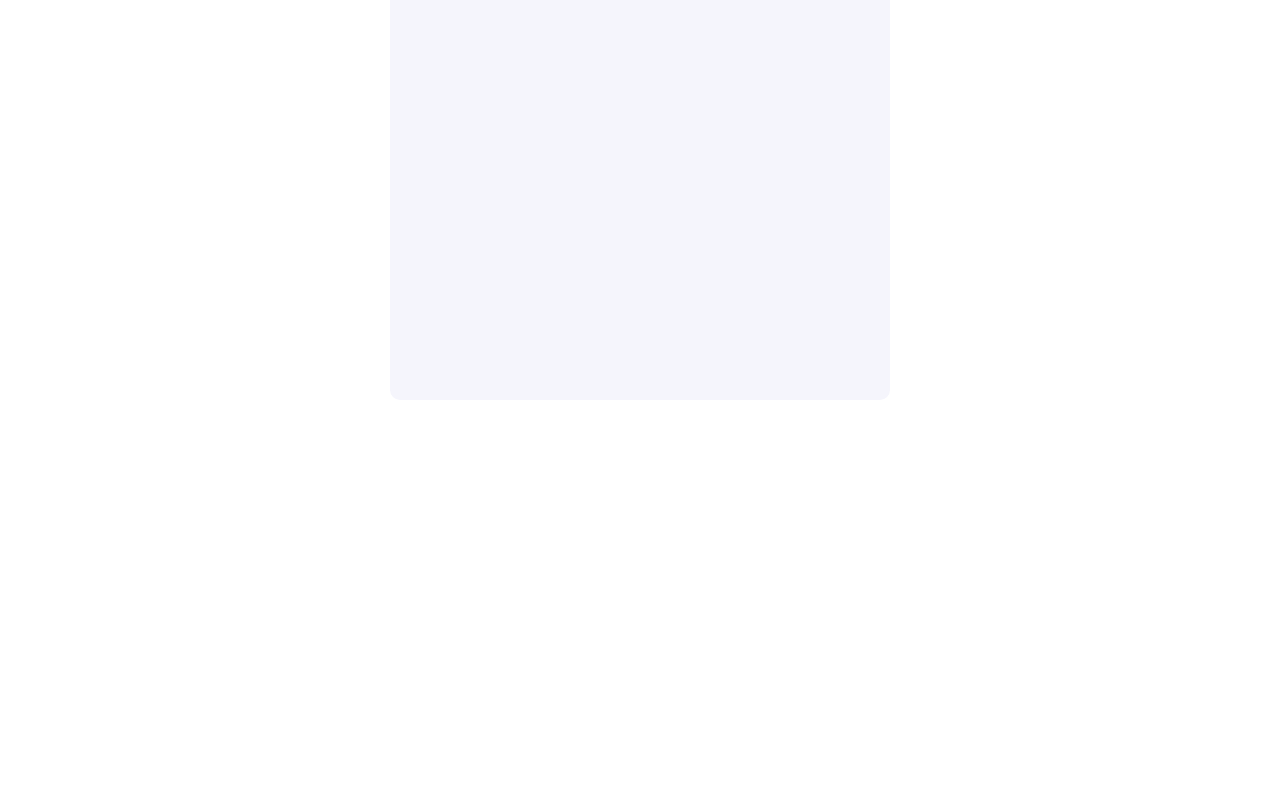
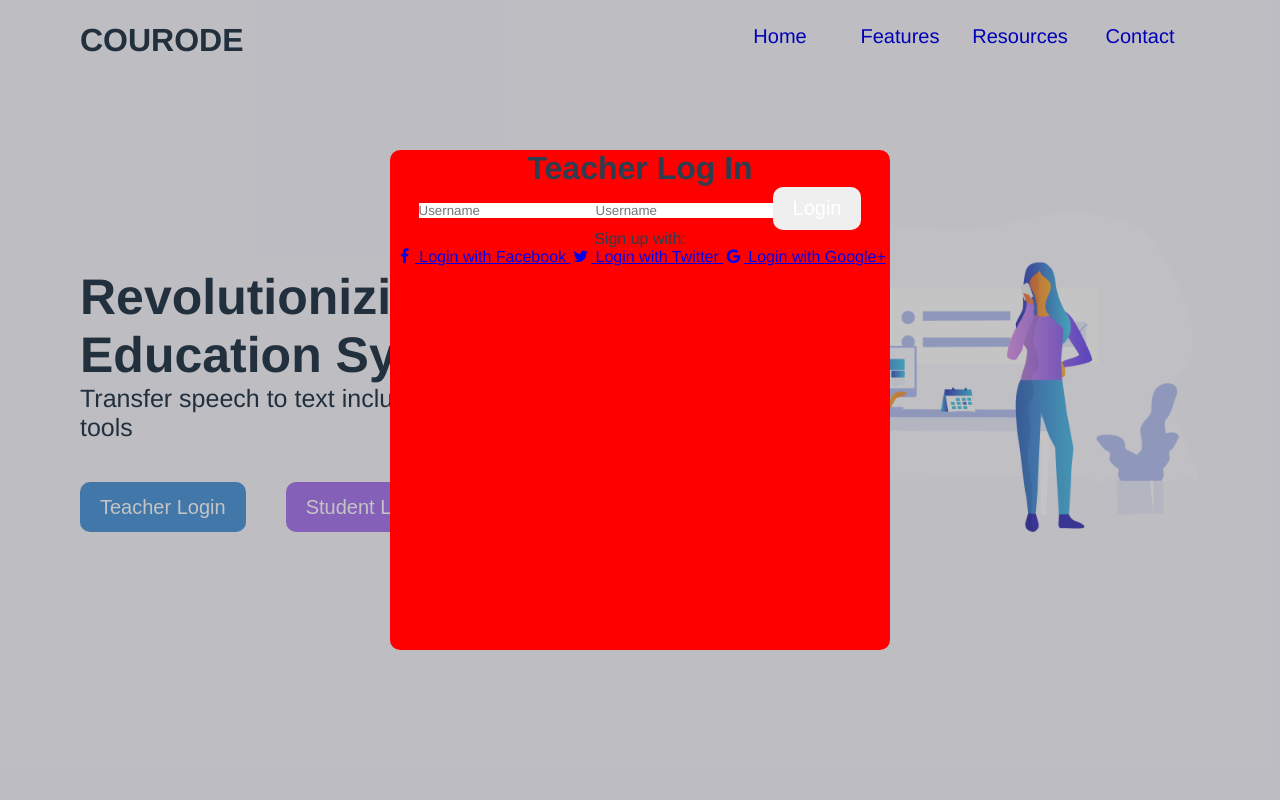
Before and after one commit to ryan-lam/polyhacks2022, a Vue app in the folder frontend/: page / in a window 1280 px wide. Both pictures are taken after a click on the button "Teacher Login". Shown: the top 800 px of the page. Built offline with nearby package versions, Linux system fonts and the light colour scheme.

Commit message:
Started modal functionality

```diff
--- a/frontend/src/App.vue
+++ b/frontend/src/App.vue
@@ -12,18 +12,9 @@
   -moz-osx-font-smoothing: grayscale;
   text-align: center;
   color: #2c3e50;
+  position: relative;
 }
 
-#nav {
-  padding: 30px;
 
-  a {
-    font-weight: bold;
-    color: #2c3e50;
 
-    &.router-link-exact-active {
-      color: #42b983;
-    }
-  }
-}
 </style>
--- a/frontend/src/components/Login.vue
+++ b/frontend/src/components/Login.vue
@@ -1,5 +1,5 @@
 <template>
-    <main>
+    <main class="form">
         <h1>{{logintype}} Log In</h1>
         <input type="text" placeholder="Username">
         <input type="password" placeholder="Username">
@@ -35,7 +35,7 @@ export default {
 </script>
 
 <style lang="scss" scoped>
-main{
+.form{
     position: fixed;
     z-index: 5;
     top: 50%;
@@ -44,6 +44,6 @@ main{
     border-radius: 10px;
     width: 500px;
     height: 500px;
-
+    background-color: red;
 }
 </style>
--- a/frontend/src/views/Home.vue
+++ b/frontend/src/views/Home.vue
@@ -1,7 +1,6 @@
 <template>
-	<Login v-show="showed" logintype="Teacher"/>
+	<div class="shadow" v-show="showed" @click="close"></div>
 	<main>
-
 		<nav>
 			<h1>COURODE</h1>
 			<section class="links">
@@ -31,6 +30,7 @@
 		</section>
 		<img src="../assets/img/bg15-2.png" alt="banner" class="imgone">
 	</main>
+	<Login v-show="showed" logintype="Teacher"/>
 
 </template>
 
@@ -55,6 +55,9 @@ export default {
 		},
 		studentLogin(){
 			this.showed = true;
+		},
+		close(){
+			this.showed = false;
 		}
 	}
 }
@@ -167,4 +170,12 @@ main{
 	z-index: 1;
 
 }
+.shadow{
+	width: 100%;
+	height: 100%;
+	background-color: rgba(0, 0, 0, 0.233);
+	position: absolute;
+	z-index: 4;
+
+}
 </style>
```
